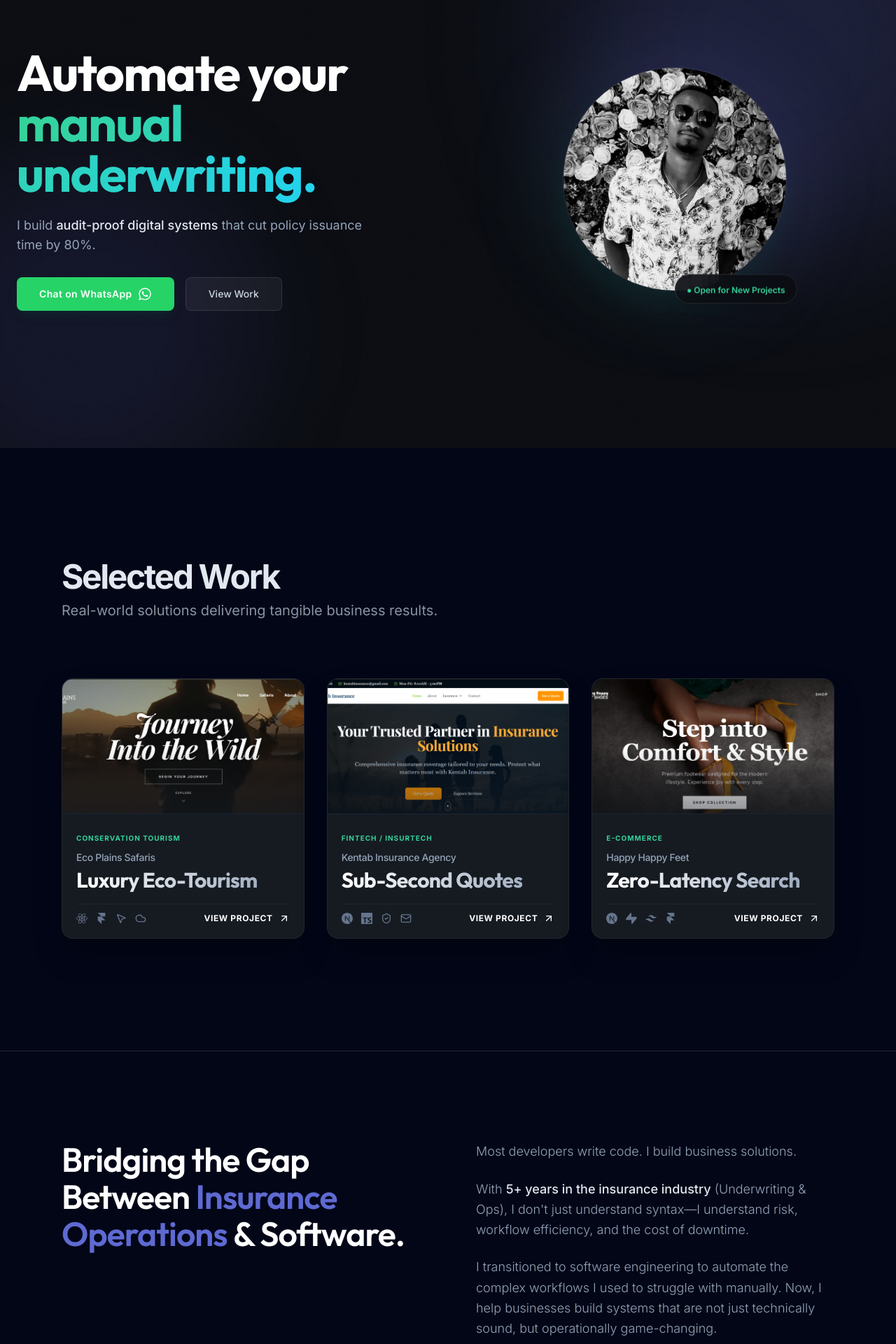
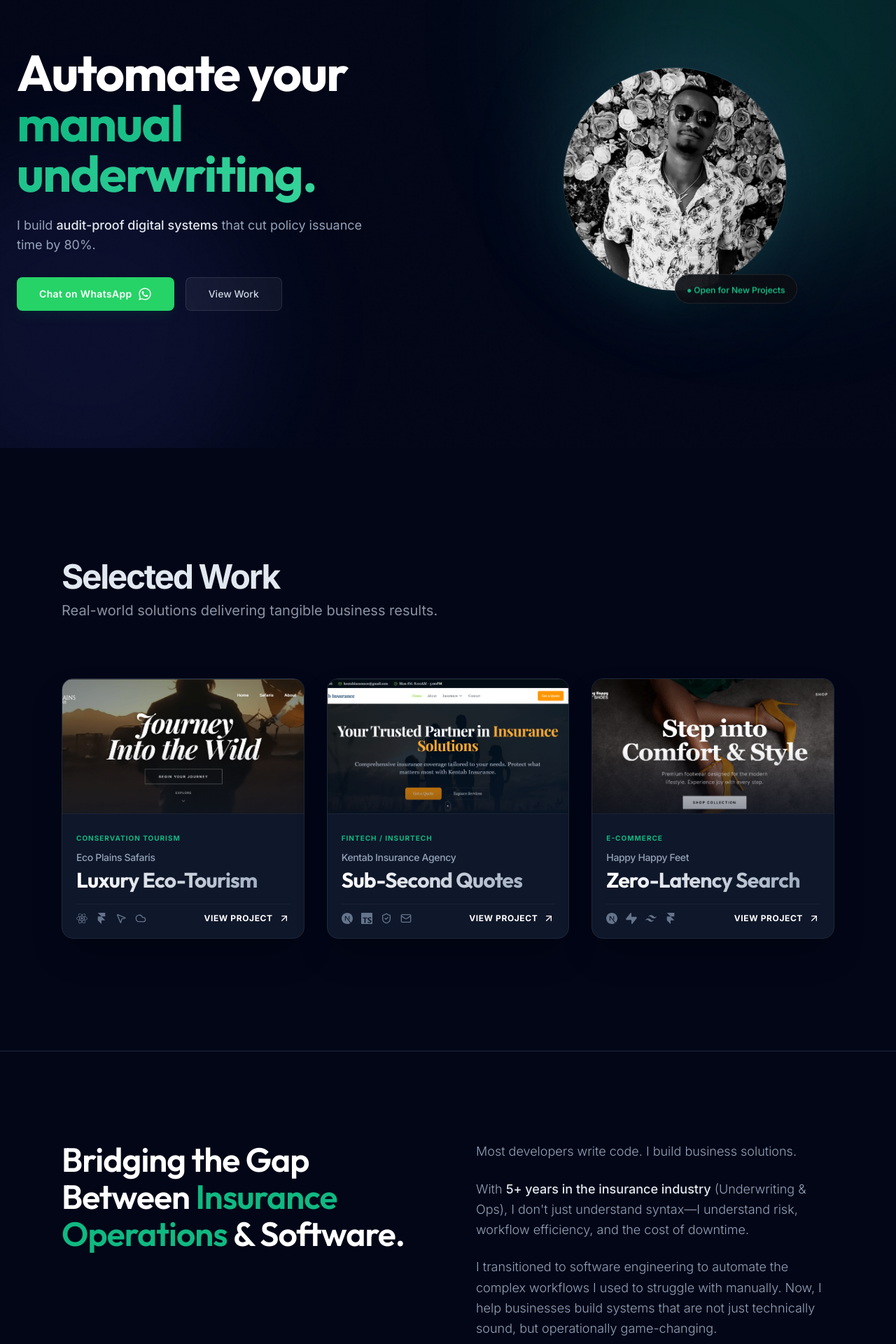
Before and after one commit to Caleb-Kiune/calebkiune, a Next.js app: page / in a window 1280 px wide. Shown: the part 160-2080 px from the top of the page at 70% size. Built offline with nearby package versions, Linux system fonts and the light colour scheme.

Commit message:
refactor: introduce semantic color palette classes for improved theming consistency.

```diff
--- a/src/components/layout/footer.tsx
+++ b/src/components/layout/footer.tsx
@@ -42,7 +42,7 @@ export function Footer() {
     const currentYear = new Date().getFullYear();
 
     return (
-        <footer className="bg-slate-950 border-t border-slate-800 text-slate-400 pt-16 pb-12">
+        <footer className="bg-page border-t border-slate-800 text-slate-400 pt-16 pb-12">
             <div className="container mx-auto px-6 max-w-6xl">
                 <div className="grid grid-cols-1 md:grid-cols-3 gap-12 md:gap-20 mb-16">
 
@@ -102,7 +102,7 @@ export function Footer() {
                                     key={social.label}
                                     href={social.href}
                                     target="_blank"
-                                    className="h-10 w-10 flex items-center justify-center rounded-sm bg-slate-900 border border-slate-800 text-slate-400 hover:bg-slate-800 hover:text-white hover:border-slate-700 transition-all"
+                                    className="h-10 w-10 flex items-center justify-center rounded-sm bg-surface border border-slate-800 text-slate-400 hover:bg-surface-elevated hover:text-white hover:border-slate-700 transition-all"
                                     aria-label={social.label}
                                 >
                                     <social.icon className="h-5 w-5" />
@@ -111,7 +111,7 @@ export function Footer() {
                         </div>
 
                         {/* Compliance Badge */}
-                        <div className="p-4 rounded-sm bg-slate-900/50 border border-slate-800/50">
+                        <div className="p-4 rounded-sm bg-surface border border-slate-800/50">
                             <div className="flex items-start gap-3">
                                 <div className="mt-0.5 h-1.5 w-1.5 rounded-full bg-emerald-500 shrink-0" />
                                 <div className="space-y-1">
--- a/src/components/layout/header.tsx
+++ b/src/components/layout/header.tsx
@@ -38,7 +38,7 @@ export function Header() {
 
     return (
         <header
-            className={`fixed top-0 left-0 right-0 z-50 transition-all duration-300 ${isScrolled || isMobileMenuOpen ? "bg-slate-950/80 backdrop-blur-md border-b border-white/5 py-3" : "bg-transparent py-5"
+            className={`fixed top-0 left-0 right-0 z-50 transition-all duration-300 ${isScrolled || isMobileMenuOpen ? "bg-page/80 backdrop-blur-md border-b border-white/5 py-3" : "bg-transparent py-5"
                 }`}
         >
             <div className="container mx-auto px-6 h-12 flex items-center justify-between relative z-50">
@@ -98,7 +98,7 @@ export function Header() {
                         animate={{ opacity: 1, y: 0 }}
                         exit={{ opacity: 0, y: -20 }}
                         transition={{ duration: 0.2, ease: "easeInOut" }}
-                        className="absolute top-full left-0 w-full bg-slate-950 border-b border-slate-800 shadow-2xl md:hidden flex flex-col pt-2 pb-8 px-6 gap-2"
+                        className="absolute top-full left-0 w-full bg-page border-b border-slate-800 shadow-2xl md:hidden flex flex-col pt-2 pb-8 px-6 gap-2"
                         style={{ height: "calc(100vh - 4rem)" }} // Fallback full height if needed, but container flow is better
                     >
                         {/* Mobile Links List */}
@@ -108,7 +108,7 @@ export function Header() {
                                     key={link.name}
                                     href={link.href}
                                     onClick={() => setIsMobileMenuOpen(false)}
-                                    className="group flex items-center justify-between py-4 border-b border-slate-900 text-lg font-medium text-slate-300 hover:text-white hover:bg-slate-900/50 px-2 rounded-sm transition-all"
+                                    className="group flex items-center justify-between py-4 border-b border-slate-900 text-lg font-medium text-slate-300 hover:text-white hover:bg-surface/50 px-2 rounded-sm transition-all"
                                 >
                                     {link.name}
                                     <ChevronRight className="h-4 w-4 text-slate-600 group-hover:text-primary transition-colors" />
--- a/src/components/sections/about.tsx
+++ b/src/components/sections/about.tsx
@@ -28,7 +28,7 @@ const itemVariants = {
 
 export function About() {
     return (
-        <section className="py-section border-y border-slate-800 bg-slate-950" id="about">
+        <section className="py-section border-y border-slate-800 bg-page" id="about">
             <div className="container mx-auto px-6 max-w-6xl">
                 <motion.div
                     className="grid grid-cols-1 md:grid-cols-2 gap-12 md:gap-20 items-start"
--- a/src/components/sections/hero.tsx
+++ b/src/components/sections/hero.tsx
@@ -35,7 +35,7 @@ export function Hero() {
     return (
         <section
             ref={sectionRef}
-            className="spotlight relative w-full overflow-hidden bg-[#0B0D12] pt-28 pb-16 min-h-screen flex flex-col justify-center md:pt-28 md:pb-20"
+            className="spotlight relative w-full overflow-hidden bg-page pt-28 pb-16 min-h-screen flex flex-col justify-center md:pt-28 md:pb-20"
             style={
                 {
                     "--spotlight-x": mousePos.x,
@@ -71,7 +71,7 @@ export function Hero() {
                             className="font-display text-4xl sm:text-5xl md:text-6xl lg:text-7xl font-bold text-white leading-[1.1] tracking-tight"
                         >
                             Automate your{" "}
-                            <span className="text-transparent bg-clip-text bg-gradient-to-r from-emerald-400 to-cyan-400">
+                            <span className="text-transparent bg-clip-text bg-gradient-to-r from-primary to-emerald-400">
                                 manual underwriting.
                             </span>
                         </motion.h1>
@@ -97,7 +97,7 @@ export function Hero() {
                                 href="https://wa.me/254705774171?text=Hi%20Caleb,%20I%20checked%20out%20your%20portfolio."
                                 target="_blank"
                                 rel="noopener noreferrer"
-                                className="group relative inline-flex items-center justify-center h-12 px-8 overflow-hidden rounded-lg bg-[#25D366] hover:bg-[#128C7E] text-white text-sm font-semibold tracking-wide transition-all shadow-lg shadow-emerald-900/20 active:scale-95 border-none"
+                                className="group relative inline-flex items-center justify-center h-12 px-8 overflow-hidden rounded-lg bg-whatsapp hover:bg-whatsapp/90 text-white text-sm font-semibold tracking-wide transition-all shadow-lg shadow-emerald-900/20 active:scale-95 border-none"
                             >
                                 <span className="absolute inset-0 bg-gradient-to-r from-white/20 to-transparent opacity-0 group-hover:opacity-100 transition-opacity duration-300" />
                                 <span className="relative flex items-center gap-2">
@@ -139,7 +139,7 @@ export function Hero() {
                                 transition={{ duration: 4, repeat: Infinity, ease: "easeInOut" }}
                                 className="absolute -bottom-4 left-1/2 -translate-x-1/2 bg-[#0B0D12]/90 border border-white/10 backdrop-blur-md px-4 py-2 rounded-full shadow-xl whitespace-nowrap"
                             >
-                                <span className="text-xs font-semibold text-emerald-400">
+                                <span className="text-xs font-semibold text-primary">
                                     ● Open for New Projects
                                 </span>
                             </motion.div>
--- a/src/components/sections/project-card.tsx
+++ b/src/components/sections/project-card.tsx
@@ -64,7 +64,7 @@ export function ProjectCard({ project }: ProjectCardProps) {
             whileHover={{ y: -5 }}
             transition={{ duration: 0.3, ease: "easeOut" }}
             // Added hover:border-white/20 per request
-            className="group relative flex flex-col h-full overflow-hidden rounded-2xl bg-[#161b22] border border-white/5 hover:border-white/20 transition-all duration-300 shadow-2xl shadow-black/40"
+            className="group relative flex flex-col h-full overflow-hidden rounded-2xl bg-surface border border-slate-800 hover:border-white/20 transition-all duration-300 shadow-2xl shadow-black/40"
         >
             {/* Top: Image Section - Clean, No Overlay Buttons */}
             <div className="relative w-full aspect-video overflow-hidden bg-slate-900 border-b border-white/5">
@@ -77,7 +77,7 @@ export function ProjectCard({ project }: ProjectCardProps) {
                 />
 
                 {/* Gradient Overlay */}
-                <div className="absolute inset-0 bg-gradient-to-t from-[#161b22]/80 via-transparent to-transparent opacity-60" />
+                <div className="absolute inset-0 bg-gradient-to-t from-surface/80 via-transparent to-transparent opacity-60" />
 
                 {/* Full Card Clickable Link (Optional UX enhancement) */}
                 {project.demoUrl && (
@@ -99,7 +99,7 @@ export function ProjectCard({ project }: ProjectCardProps) {
                 {/* Reduced space-y from 4 to 2 to tighten layout further after hook removal */}
                 <div className="space-y-2 mb-4">
                     {/* Micro-Label: Minimalist Tag - No Background */}
-                    <span className="inline-block text-emerald-400 text-[10px] font-bold tracking-widest uppercase">
+                    <span className="inline-block text-primary text-[10px] font-bold tracking-widest uppercase">
                         {project.tag}
                     </span>
 
@@ -129,7 +129,7 @@ export function ProjectCard({ project }: ProjectCardProps) {
                                 <div
                                     key={tech}
                                     title={tech}
-                                    className="text-slate-500 hover:text-emerald-400 transition-colors"
+                                    className="text-slate-500 hover:text-primary transition-colors"
                                 >
                                     {Icon && <Icon className="w-4 h-4" />}
                                 </div>
@@ -143,7 +143,7 @@ export function ProjectCard({ project }: ProjectCardProps) {
                             href={project.demoUrl}
                             target="_blank"
                             rel="noopener noreferrer"
-                            className="group/link flex items-center gap-2 text-xs font-bold text-white uppercase tracking-wider hover:text-emerald-400 transition-colors"
+                            className="group/link flex items-center gap-2 text-xs font-bold text-white uppercase tracking-wider hover:text-primary transition-colors"
                         >
                             View Project
                             <ArrowUpRight className="w-4 h-4 transition-transform group-hover/link:-translate-y-0.5 group-hover/link:translate-x-0.5" />
--- a/src/components/sections/selected-work.tsx
+++ b/src/components/sections/selected-work.tsx
@@ -65,7 +65,7 @@ const itemVariants = {
 
 export function SelectedWork() {
     return (
-        <section id="work" className="py-section md:py-section-lg bg-slate-950">
+        <section id="work" className="py-section md:py-section-lg bg-page">
             <div className="container mx-auto px-6 max-w-6xl">
                 <motion.div
                     initial="hidden"
--- a/src/components/sections/services.tsx
+++ b/src/components/sections/services.tsx
@@ -45,7 +45,7 @@ const itemVariants = {
 
 export function Services() {
     return (
-        <section className="py-section border-y border-slate-800 bg-slate-900/20" id="services">
+        <section className="py-section border-y border-slate-800 bg-page" id="services">
             <div className="container px-6 mx-auto max-w-6xl">
                 <motion.div
                     initial="hidden"
@@ -73,12 +73,12 @@ export function Services() {
                                     key={index}
                                     variants={itemVariants}
                                     className={cn(
-                                        "group relative overflow-hidden rounded-xl bg-slate-900/50 p-6 md:p-8 shadow-sm transition-all hover:bg-slate-800/80 border border-slate-800 hover:border-slate-700",
+                                        "group relative overflow-hidden rounded-xl bg-surface p-6 md:p-8 shadow-sm transition-all hover:bg-surface-elevated border border-slate-800 hover:border-slate-700",
                                     )}
                                 >
                                     <div className="flex flex-col gap-5">
                                         <div className={cn(
-                                            "p-3.5 w-fit rounded-lg bg-slate-800 border border-slate-700/50 text-primary group-hover:bg-slate-700 transition-colors",
+                                            "p-3.5 w-fit rounded-lg bg-surface-elevated border border-slate-700/50 text-primary group-hover:bg-slate-700 transition-colors",
                                         )}>
                                             <IconComponent className="h-6 w-6" />
                                         </div>
--- a/src/components/sections/skills.tsx
+++ b/src/components/sections/skills.tsx
@@ -9,7 +9,7 @@ const ICONS = [Layout, Server, TrendingUp];
 
 export function SkillsSection() {
     return (
-        <section className="scroll-mt-[72px] py-24 border-y border-slate-800 bg-slate-950" id="skills">
+        <section className="scroll-mt-[72px] py-24 border-y border-slate-800 bg-page" id="skills">
             <div className="container mx-auto px-6 max-w-6xl">
                 <SectionHeading
                     title="Technical Competence"
@@ -27,11 +27,11 @@ export function SkillsSection() {
                                 whileInView={{ opacity: 1, y: 0 }}
                                 viewport={{ once: true }}
                                 transition={{ delay: idx * 0.1, duration: 0.5 }}
-                                className="group relative overflow-hidden rounded-md border border-slate-800 bg-slate-900/40 p-8 hover:border-slate-700 transition-colors"
+                                className="group relative overflow-hidden rounded-md border border-slate-800 bg-surface p-8 hover:border-slate-700 transition-colors"
                             >
                                 {/* Header */}
                                 <div className="flex items-center gap-3 mb-6">
-                                    <div className="p-2 rounded-sm bg-slate-800 text-primary">
+                                    <div className="p-2 rounded-sm bg-surface-elevated text-primary">
                                         <Icon className="h-5 w-5" />
                                     </div>
                                     <h3 className="font-bold text-lg text-slate-200">{category.title}</h3>
--- a/src/components/sections/tech-stack.tsx
+++ b/src/components/sections/tech-stack.tsx
@@ -96,7 +96,7 @@ const categoryVariants = {
 
 export function TechStack() {
     return (
-        <section className="py-section md:py-section-lg bg-slate-950">
+        <section className="py-section md:py-section-lg bg-page">
             <div className="container mx-auto px-6 max-w-6xl">
                 <motion.div
                     initial="hidden"
@@ -133,10 +133,10 @@ export function TechStack() {
                                             <motion.div
                                                 key={item.name}
                                                 variants={itemVariants}
-                                                className="group/item flex items-center gap-4 p-3 -mx-3 rounded-lg hover:bg-slate-900/50 transition-colors duration-200 cursor-default"
+                                                className="group/item flex items-center gap-4 p-3 -mx-3 rounded-lg hover:bg-surface transition-colors duration-200 cursor-default"
                                             >
                                                 {/* Icon */}
-                                                <div className="flex items-center justify-center w-10 h-10 rounded-lg bg-slate-800/60 border border-slate-700/40 group-hover/item:border-slate-600/60 transition-colors">
+                                                <div className="flex items-center justify-center w-10 h-10 rounded-lg bg-surface-elevated/60 border border-slate-700/40 group-hover/item:border-slate-600/60 transition-colors">
                                                     <Icon className="w-4.5 h-4.5 text-slate-400 group-hover/item:text-slate-200 transition-colors" />
                                                 </div>
 
--- a/src/components/sections/testimonials.tsx
+++ b/src/components/sections/testimonials.tsx
@@ -31,7 +31,7 @@ const itemVariants = {
 
 export function Testimonials() {
     return (
-        <section className="py-section md:py-section-lg border-y border-slate-800 bg-background" id="testimonials">
+        <section className="py-section md:py-section-lg border-y border-slate-800 bg-page" id="testimonials">
             <div className="container mx-auto px-6 max-w-6xl">
                 <motion.div
                     initial="hidden"
@@ -55,7 +55,7 @@ export function Testimonials() {
                             <motion.div
                                 key={testimonial.id}
                                 variants={itemVariants}
-                                className="bg-slate-900/50 p-6 md:p-8 rounded-xl border border-slate-800 flex flex-col gap-5 hover:border-slate-700 hover:bg-slate-900/70 transition-all duration-300"
+                                className="bg-surface p-6 md:p-8 rounded-xl border border-slate-800 flex flex-col gap-5 hover:border-slate-700 hover:bg-surface-elevated transition-all duration-300"
                             >
                                 <Quote className="h-8 w-8 text-accent/50 fill-accent/10" />
                                 <p className="text-slate-300 italic flex-grow leading-relaxed">&quot;{testimonial.quote}&quot;</p>
--- a/tailwind.config.ts
+++ b/tailwind.config.ts
@@ -1,4 +1,5 @@
 import type { Config } from "tailwindcss";
+import colors from "tailwindcss/colors";
 
 const config: Config = {
   // Enforce manual toggling, though we will lock to dark
@@ -19,12 +20,15 @@ const config: Config = {
     extend: {
       colors: {
         // BASE: Midnight Slate (Linear Style)
-        background: "#0F1117",
+        page: colors.slate[950], // The "Void" - New Base
+        background: "#0F1117", // Keeping for now, but 'page' is the new standard
         foreground: "#E2E8F0",
 
         // LAYERS: Glass & Surfaces
         surface: {
-          50: "rgba(255, 255, 255, 0.05)", // Ultra-light glass
+          DEFAULT: colors.slate[900], // Cards
+          elevated: colors.slate[800], // Hovers
+          50: "rgba(255, 255, 255, 0.05)", // Ultra-light glass (Kept for compatibility)
           100: "rgba(255, 255, 255, 0.10)", // Light Border/Hover
           200: "rgba(255, 255, 255, 0.20)", // Active states
         },
@@ -40,9 +44,9 @@ const config: Config = {
 
         // DOCTRINE COLORS - Refined
         primary: {
-          DEFAULT: "#5E6AD2", // LINEAR INDIGO/PURPLE - Tech & Stability
-          foreground: "#FFFFFF",
-          glow: "rgba(94, 106, 210, 0.5)",
+          DEFAULT: colors.emerald[500], // The "Money" color
+          foreground: colors.white,
+          glow: "rgba(16, 185, 129, 0.5)",
         },
         accent: {
           DEFAULT: "#F59E0B", // AMBER-500 - Warmth/Strategy (unchanged but refined)
@@ -60,13 +64,16 @@ const config: Config = {
           highlight: "rgba(255, 255, 255, 0.12)",
         },
         input: "rgba(255, 255, 255, 0.08)",
-        ring: "#5E6AD2",
+        ring: colors.emerald[500],
 
         // Destructive
         destructive: {
           DEFAULT: "hsl(0 62.8% 30.6%)",
           foreground: "hsl(0 0% 98%)",
         },
+
+        // Brands
+        whatsapp: "#25D366",
       },
       // Luxury spacing system (Ram Maheshwari negative space)
       spacing: {
```
Also changed, not shown: src/components/sections/contact.tsx (+4 -4 lines).
